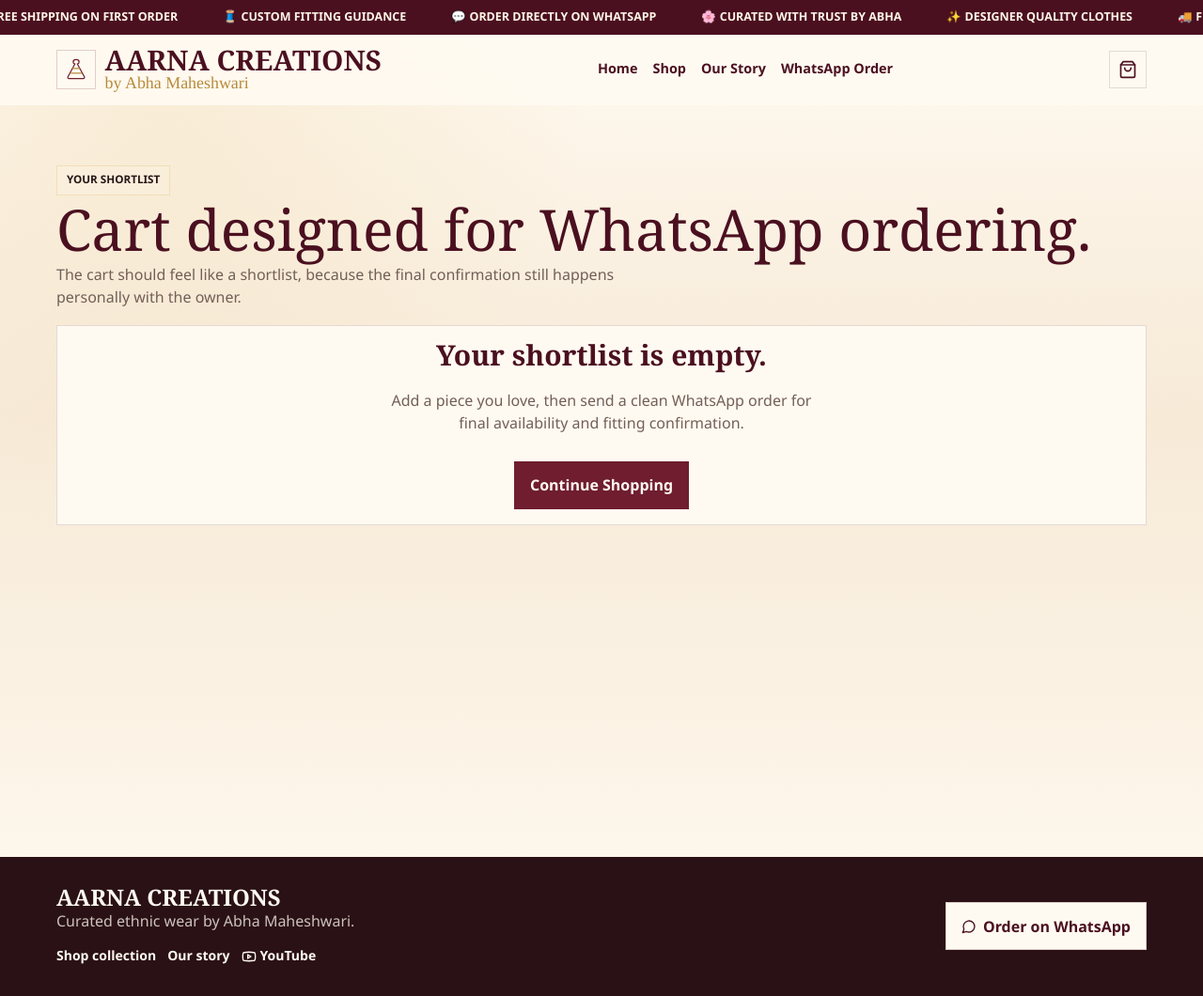
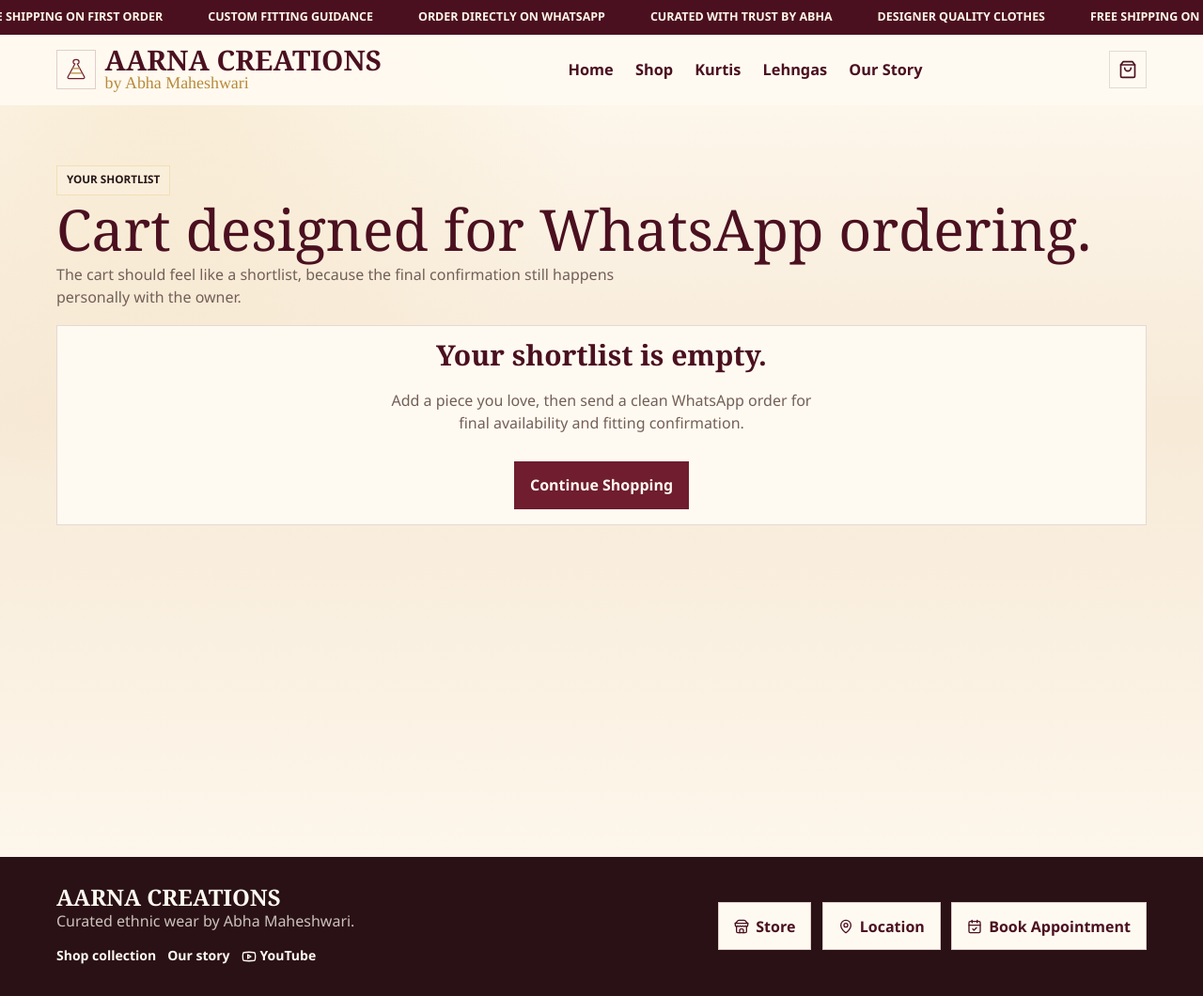
Before and after one commit to Vansh011/aarna-creations, a Next.js app: page /cart in a window 1280 px wide. Shown: the whole page at 94% size. Built offline with nearby package versions, Linux system fonts and the light colour scheme; a web font is replaced by a local one.

Commit message:
Update storefront layout and sale flow

```diff
--- a/src/app/globals.css
+++ b/src/app/globals.css
@@ -177,9 +177,9 @@
 .desktop-nav {
   display: none;
   align-items: center;
-  gap: 1rem;
+  gap: 1.45rem;
   color: var(--maroon-deep);
-  font-size: 0.9rem;
+  font-size: 1.02rem;
   font-weight: 750;
 }
 
@@ -366,11 +366,70 @@
   font-size: 1.35rem;
 }
 
+.sale-banner {
+  position: relative;
+  display: grid;
+  min-height: 280px;
+  align-content: center;
+  gap: 0.35rem;
+  overflow: hidden;
+  border: 1px solid rgba(183, 138, 57, 0.42);
+  padding: 2rem;
+  color: #fffaf1;
+  background:
+    linear-gradient(90deg, rgba(34, 8, 12, 0.9), rgba(75, 16, 32, 0.56), rgba(39, 22, 24, 0.16)),
+    url("/aarna-redesign/sale-banner.png");
+  background-position: center;
+  background-size: cover;
+  box-shadow: var(--shadow);
+}
+
+.sale-banner::after {
+  content: "";
+  position: absolute;
+  inset: 0;
+  background: radial-gradient(circle at 26% 44%, rgba(232, 201, 137, 0.22), transparent 18rem);
+  pointer-events: none;
+}
+
+.sale-banner > * {
+  position: relative;
+  z-index: 1;
+}
+
+.sale-banner-kicker {
+  width: fit-content;
+  border: 1px solid rgba(232, 201, 137, 0.5);
+  background: rgba(255, 250, 241, 0.12);
+  padding: 0.38rem 0.62rem;
+  font-size: 0.74rem;
+  font-weight: 900;
+  text-transform: uppercase;
+}
+
+.sale-banner strong {
+  font-family: var(--serif);
+  max-width: 9ch;
+  font-size: clamp(3rem, 10vw, 7.4rem);
+  font-weight: 900;
+  line-height: 0.84;
+  letter-spacing: 0.02em;
+  text-wrap: balance;
+}
+
+.sale-banner span:last-child {
+  font-family: var(--serif);
+  font-size: clamp(1.5rem, 4.5vw, 3.2rem);
+  font-weight: 800;
+  line-height: 1;
+  color: var(--gold-soft);
+}
+
 .trust-strip {
   display: grid;
   grid-template-columns: repeat(2, minmax(0, 1fr));
   gap: 0.7rem;
-  margin-top: -1.7rem;
+  margin-top: 0;
   position: relative;
   z-index: 5;
 }
@@ -539,6 +598,19 @@
   font-size: 0.82rem;
 }
 
+.category-discover {
+  display: inline-flex !important;
+  width: fit-content;
+  align-items: center;
+  gap: 0.35rem;
+  margin-top: 0.8rem !important;
+  color: #fffaf1 !important;
+  font-size: 0.76rem !important;
+  font-weight: 900;
+  letter-spacing: 0.08em;
+  text-transform: uppercase;
+}
+
 .product-row,
 .product-grid-proto {
   display: grid;
@@ -654,7 +726,7 @@
 
 .cta-band .section {
   display: grid;
-  gap: 1rem;
+  gap: 1.25rem;
   padding-top: 2.4rem;
   padding-bottom: 2.4rem;
 }
@@ -669,6 +741,10 @@
 .cta-band p {
   margin: 0;
   color: rgba(255, 250, 241, 0.82);
+}
+
+.cta-band-inner .btn-proto {
+  width: fit-content;
 }
 
 .visit-about {
@@ -730,6 +806,12 @@
   gap: 1rem;
   padding-top: 2rem;
   padding-bottom: 2rem;
+}
+
+.footer-actions {
+  display: flex;
+  flex-wrap: wrap;
+  gap: 0.7rem;
 }
 
 .footer p {
@@ -877,6 +959,10 @@
   backdrop-filter: blur(12px);
 }
 
+.sticky-mobile-cta-single {
+  grid-template-columns: 1fr;
+}
+
 .form-grid,
 .cart-list {
   display: grid;
@@ -1007,7 +1093,16 @@
 
   .trust-strip {
     grid-template-columns: repeat(4, minmax(0, 1fr));
-    margin-top: -2.1rem;
+    margin-top: 0;
+  }
+
+  .cta-band-inner {
+    grid-template-columns: minmax(0, 1fr) minmax(16rem, 0.75fr) auto;
+    align-items: center;
+  }
+
+  .cta-band-inner .btn-proto {
+    justify-self: end;
   }
 
   .service-grid {
--- a/src/app/page.tsx
+++ b/src/app/page.tsx
@@ -1,4 +1,6 @@
 import { Hero } from "@/components/home/Hero";
+import { SaleBanner } from "@/components/home/SaleBanner";
+import { TrustStrip } from "@/components/home/TrustStrip";
 import { BoutiqueService } from "@/components/home/BoutiqueService";
 import { FeaturedCollections } from "@/components/home/FeaturedCollections";
 import { NewArrivals } from "@/components/home/NewArrivals";
@@ -16,9 +18,11 @@
   return (
     <>
       <Hero />
-      <BoutiqueService />
+      <SaleBanner />
+      <TrustStrip />
       <FeaturedCollections />
       <NewArrivals products={newArrivals} />
+      <BoutiqueService />
       <BrandStory />
     </>
   );
--- a/src/components/home/BrandStory.tsx
+++ b/src/components/home/BrandStory.tsx
@@ -2,19 +2,25 @@
 import Link from "next/link";
 
 const VISIT_ADDRESS = "AARNA CREATIONS Boutique, Indore, Madhya Pradesh. Full location shared on WhatsApp.";
+const DUMMY_MAP_LINK = "https://www.google.com/maps";
 
 export function BrandStory() {
+  const whatsapp = (process.env.NEXT_PUBLIC_WHATSAPP_NUMBER ?? "91XXXXXXXXXX").replace(/\D/g, "");
+  const appointmentMessage = encodeURIComponent(
+    "Hi AARNA CREATIONS, I would like to book an appointment to visit the boutique. Please suggest a suitable timing."
+  );
+
   return (
     <>
       <section className="cta-band">
-        <div className="section">
+        <div className="section cta-band-inner">
           <div>
             <span className="eyebrow">WhatsApp ordering</span>
             <h2>Shortlist here. Confirm personally.</h2>
           </div>
           <p>No payment gateway pressure. The owner confirms availability, fitting, shipping, and payment manually on WhatsApp.</p>
-          <Link className="btn-proto btn-outline-proto" href="/checkout">
-            Start Order
+          <Link className="btn-proto btn-outline-proto" href="/shop">
+            Start Ordering
           </Link>
         </div>
       </section>
@@ -30,9 +36,19 @@
             <p>
               <strong>Hours:</strong> 11 AM to 7 PM, by appointment.
             </p>
-            <Link className="btn-proto btn-primary-proto mt-4" href="/checkout">
-              Ask for Location
-            </Link>
+            <div className="mt-4 flex flex-col gap-3 sm:flex-row sm:flex-wrap">
+              <a className="btn-proto btn-primary-proto" href={DUMMY_MAP_LINK} target="_blank" rel="noopener noreferrer">
+                Google Map
+              </a>
+              <a
+                className="btn-proto btn-outline-proto"
+                href={"https://wa.me/" + whatsapp + "?text=" + appointmentMessage}
+                target="_blank"
+                rel="noopener noreferrer"
+              >
+                Book an Appointment
+              </a>
+            </div>
           </div>
           <div className="owner-card">
             <Image
--- a/src/components/home/Hero.tsx
+++ b/src/components/home/Hero.tsx
@@ -1,18 +1,10 @@
 import Link from "next/link";
-
-const trustItems = [
-  ["🚚", "24-hour dispatch", "Fast packing for ready pieces."],
-  ["↩", "Easy returns help", "Guidance for size or quality issues."],
-  ["📱", "Instant in-store feel", "Ask on WhatsApp before buying."],
-  ["🧵", "Custom fitting", "Measurement help before order."],
-];
 
 export function Hero() {
   return (
-    <>
     <section className="hero-redesign">
       <div className="hero-content">
-          <span className="hero-kicker">Live boutique sale</span>
+        <span className="hero-kicker">Est. home boutique</span>
         <h1 className="hero-title">
           AARNA CREATIONS <span className="hero-byline">by Abha Maheshwari</span>
         </h1>
@@ -20,31 +12,14 @@
           Handpicked ethnic wear with a personal boutique touch. Browse the collection, ask for size guidance, and confirm your order directly on WhatsApp.
         </p>
         <div className="hero-actions">
-            <Link className="btn-proto btn-primary-proto" href="/shop">
-              Shop Collection
+          <Link className="btn-proto btn-primary-proto" href="/shop?sort=newest">
+            Shop New Arrivals
           </Link>
-            <Link className="btn-proto btn-ghost-proto" href="/checkout">
-              Order on WhatsApp
+          <Link className="btn-proto btn-ghost-proto" href="#collections">
+            Explore Collections
           </Link>
-          </div>
-          <div className="sale-card">
-            <strong>10% off first website order</strong>
-            <span>Use the site to shortlist your outfit and mention FIRSTAARNA on WhatsApp before confirming.</span>
         </div>
       </div>
     </section>
-
-      <section className="section section-tight">
-        <div className="trust-strip">
-          {trustItems.map(([icon, title, text]) => (
-            <div key={title} className="trust-item">
-              <span className="trust-icon">{icon}</span>
-              <strong>{title}</strong>
-              <span>{text}</span>
-            </div>
-          ))}
-        </div>
-      </section>
-    </>
   );
 }
--- a/src/components/home/NewArrivals.tsx
+++ b/src/components/home/NewArrivals.tsx
@@ -21,7 +21,7 @@
           <ProductCard key={product.id} product={product} />
         ))}
       </div>
-      <div className="mt-4">
+      <div className="mt-5 text-center">
         <Link className="btn-proto btn-primary-proto" href="/shop">
           View Full Collection
         </Link>
--- /dev/null
+++ b/src/components/home/TrustStrip.tsx
@@ -0,0 +1,22 @@
+const trustItems = [
+  ["Dispatch", "24-hour dispatch", "Fast packing for ready pieces."],
+  ["Returns", "Easy returns help", "Guidance for size or quality issues."],
+  ["WhatsApp", "Instant in-store feel", "Ask on WhatsApp before buying."],
+  ["Fit", "Custom fitting", "Measurement help before order."],
+];
+
+export function TrustStrip() {
+  return (
+    <section className="section section-tight trust-strip-section">
+      <div className="trust-strip">
+        {trustItems.map(([icon, title, text]) => (
+          <div key={title} className="trust-item">
+            <span className="trust-icon">{icon}</span>
+            <strong>{title}</strong>
+            <span>{text}</span>
+          </div>
+        ))}
+      </div>
+    </section>
+  );
+}
--- a/src/components/layout/Footer.tsx
+++ b/src/components/layout/Footer.tsx
@@ -1,8 +1,13 @@
 import Link from "next/link";
-import { MessageCircle, Youtube } from "lucide-react";
+import { CalendarCheck, MapPin, Store, Youtube } from "lucide-react";
+
+const DUMMY_MAP_LINK = "https://www.google.com/maps";
 
 export function Footer() {
-  const whatsapp = process.env.NEXT_PUBLIC_WHATSAPP_NUMBER ?? "91XXXXXXXXXX";
+  const whatsapp = (process.env.NEXT_PUBLIC_WHATSAPP_NUMBER ?? "91XXXXXXXXXX").replace(/\D/g, "");
+  const appointmentMessage = encodeURIComponent(
+    "Hi AARNA CREATIONS, I would like to book an appointment to visit the boutique. Please suggest a suitable timing."
+  );
 
   return (
     <footer className="footer">
@@ -27,15 +32,25 @@
             </a>
           </div>
         </div>
+        <div className="footer-actions">
+          <Link className="btn-proto btn-outline-proto" href="/shop">
+            <Store className="h-4 w-4" />
+            Store
+          </Link>
+          <a className="btn-proto btn-outline-proto" href={DUMMY_MAP_LINK} target="_blank" rel="noopener noreferrer">
+            <MapPin className="h-4 w-4" />
+            Location
+          </a>
           <a
             className="btn-proto btn-outline-proto"
-          href={"https://wa.me/" + whatsapp.replace(/\D/g, "")}
+            href={"https://wa.me/" + whatsapp + "?text=" + appointmentMessage}
             target="_blank"
             rel="noopener noreferrer"
           >
-          <MessageCircle className="h-4 w-4" />
-          Order on WhatsApp
+            <CalendarCheck className="h-4 w-4" />
+            Book Appointment
           </a>
+        </div>
       </div>
     </footer>
   );
--- a/src/components/layout/Header.tsx
+++ b/src/components/layout/Header.tsx
@@ -9,16 +9,17 @@
 const navLinks = [
   { href: "/", label: "Home" },
   { href: "/shop", label: "Shop" },
+  { href: "/shop?category=Kurtis", label: "Kurtis" },
+  { href: "/shop?category=Lehengas", label: "Lehngas" },
   { href: "/about", label: "Our Story" },
-  { href: "/checkout", label: "WhatsApp Order" },
 ];
 
 const tickerItems = [
-  "✨ Designer quality clothes",
-  "🚚 Free shipping on first order",
-  "🧵 Custom fitting guidance",
-  "💬 Order directly on WhatsApp",
-  "🌸 Curated with trust by Abha",
+  "Designer quality clothes",
+  "Free shipping on first order",
+  "Custom fitting guidance",
+  "Order directly on WhatsApp",
+  "Curated with trust by Abha",
 ];
 
 function BrandMark() {
@@ -63,7 +64,8 @@
 
           <nav className="desktop-nav" aria-label="Main navigation">
             {navLinks.map((link) => {
-              const active = link.href === "/" ? pathname === "/" : pathname.startsWith(link.href);
+              const baseHref = link.href.split("?")[0];
+              const active = link.href === "/" ? pathname === "/" : pathname === baseHref && !link.href.includes("?");
               return (
                 <Link key={link.href} href={link.href} className={active ? "active" : ""}>
                   {link.label}
--- a/src/components/product/ProductOptions.tsx
+++ b/src/components/product/ProductOptions.tsx
@@ -2,7 +2,6 @@
 
 import { useState } from "react";
 import Image from "next/image";
-import { useRouter } from "next/navigation";
 import { Ruler, X } from "lucide-react";
 import { Textarea } from "@/components/ui/textarea";
 import { useCartStore } from "@/lib/cart-store";
@@ -14,7 +13,6 @@
 }
 
 export function ProductOptions({ product }: ProductOptionsProps) {
-  const router = useRouter();
   const addItem = useCartStore((state) => state.addItem);
   const [size, setSize] = useState<Size | "">(product.sizes[0] ?? "");
   const [customization, setCustomization] = useState("");
@@ -45,14 +43,10 @@
     return true;
   };
 
-  const handleWhatsApp = () => {
-    if (handleAddToCart()) router.push("/checkout");
-  };
-
   return (
     <>
       <div className="detail-copy">
-        <span className="eyebrow">New arrival · limited piece</span>
+        <span className="eyebrow">New arrival - limited piece</span>
         <h1>{product.name}</h1>
         <div className="price text-[1.35rem]">
           {formatPrice(product.discountedPrice)}
@@ -68,15 +62,15 @@
 
         <div className="detail-panel">
           <h3>Fabric and feel</h3>
-          <p>{product.fabricMaterial}. The piece is presented with clear fabric, size, color, and price details before WhatsApp confirmation.</p>
+          <p>{product.fabricMaterial}. The piece is presented with clear fabric, size, color, and price details before checkout.</p>
         </div>
 
         <div className="detail-panel">
           <h3>Why customers will understand it faster</h3>
           <ul>
-            <li>Price, fabric, sizes, and color are visible before WhatsApp.</li>
+            <li>Price, fabric, sizes, and color are visible before checkout.</li>
             <li>Trust text explains that availability and fitting are confirmed personally.</li>
-            <li>Sticky mobile CTA keeps Add to Cart and WhatsApp always reachable.</li>
+            <li>Cart and checkout keep the final WhatsApp order clean and complete.</li>
           </ul>
         </div>
 
@@ -121,18 +115,12 @@
           <button type="button" className="btn-proto btn-primary-proto" onClick={handleAddToCart}>
             {added ? "Added to Cart" : "Add to Cart"}
           </button>
-          <button type="button" className="btn-proto btn-outline-proto" onClick={handleWhatsApp}>
-            Ask on WhatsApp
-          </button>
         </div>
       </div>
 
-      <div className="sticky-mobile-cta">
-        <button type="button" className="btn-proto btn-outline-proto" onClick={handleAddToCart}>
+      <div className="sticky-mobile-cta sticky-mobile-cta-single">
+        <button type="button" className="btn-proto btn-primary-proto" onClick={handleAddToCart}>
           {added ? "Added" : "Add to Cart"}
-        </button>
-        <button type="button" className="btn-proto btn-primary-proto" onClick={handleWhatsApp}>
-          WhatsApp
         </button>
       </div>
 
--- a/src/components/shop/ShopPageClient.tsx
+++ b/src/components/shop/ShopPageClient.tsx
@@ -105,9 +105,6 @@
                 </button>
               ))}
             </div>
-            <div className="shop-note">
-              Tip: Ask Abha on WhatsApp if you are between sizes. Boutique pieces often sell fast, so the order is confirmed manually.
-            </div>
           </aside>
 
           <div>
```
Also changed, not shown: src/components/home/FeaturedCollections.tsx (+6 -2 lines), src/components/home/SaleBanner.tsx (added, +13 -0 lines), 1 other file (tests, documents, lock files or other folders). Lines whose indentation alone changed are shown as unchanged.
